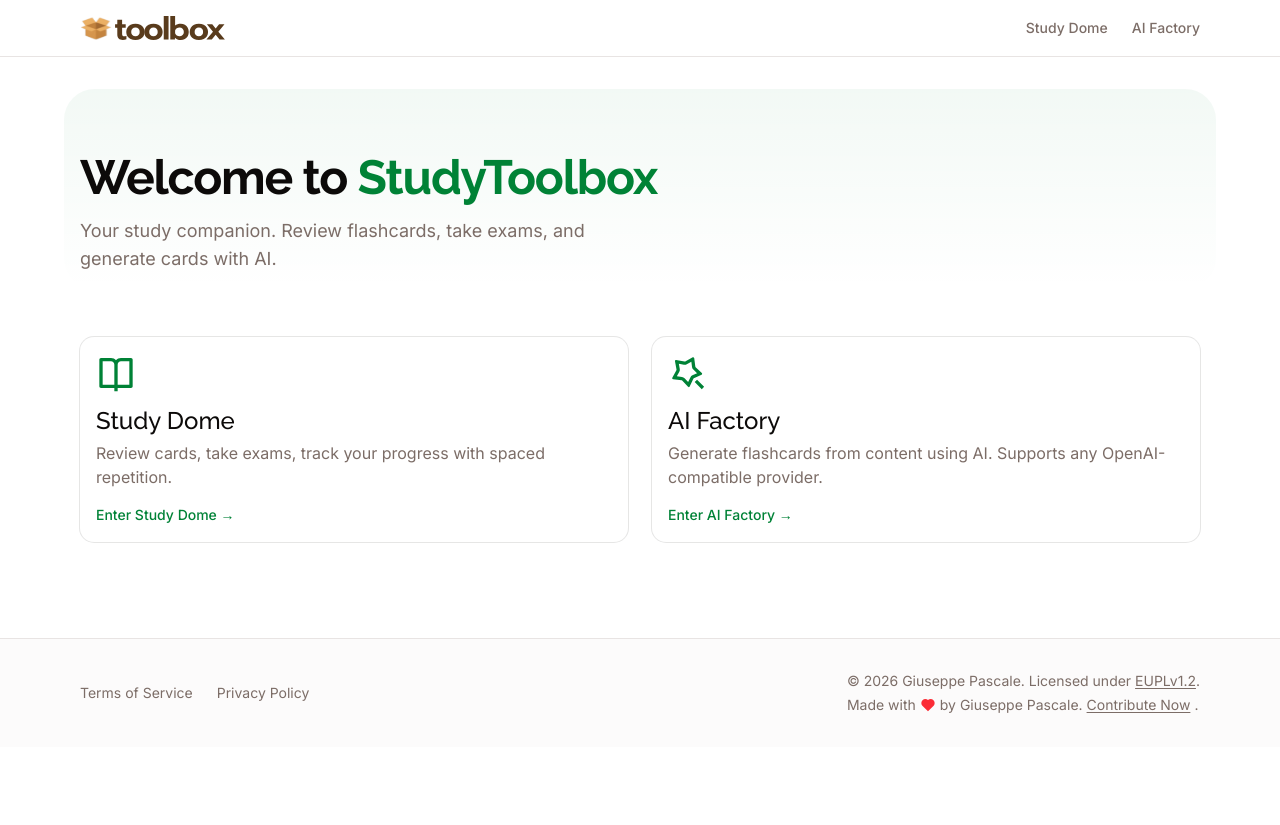
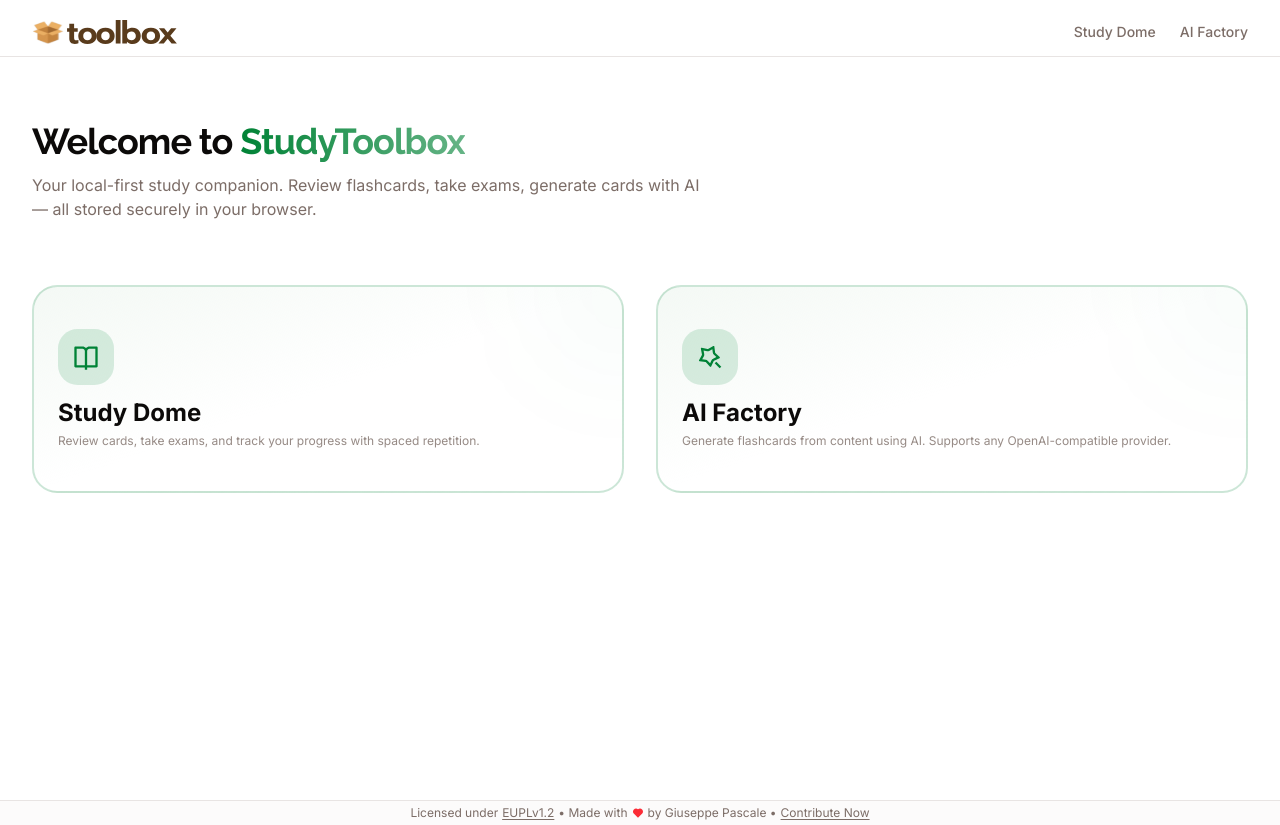
Before and after one commit to pasc4le-labs/toolbox.study, a Next.js app: page / in a window 1280 px wide. Before the commit the page ends 800 px from the top, so only its background shows below. Built offline with nearby package versions, Linux system fonts and the light colour scheme.

Commit message:
style: layout and homepage redesign

```diff
--- a/src/app/(main)/layout.tsx
+++ b/src/app/(main)/layout.tsx
@@ -7,10 +7,12 @@ export default function MainLayout({
   children: React.ReactNode;
 }) {
   return (
-    <div className="flex min-h-full flex-col">
-      <Navbar />
-      <main className="flex-1">{children}</main>
+    <>
+      <div className="min-h-screen max-h-screen h-screen overflow-y-auto">
+        <Navbar />
+        <main className="flex-1 flex flex-col overflow-y-auto">{children}</main>
+      </div>
       <Footer />
-    </div>
+    </>
   );
 }
--- a/src/app/(main)/page.tsx
+++ b/src/app/(main)/page.tsx
@@ -1,66 +1,74 @@
 import Link from "next/link";
 import { RiBookOpenLine, RiMagicLine } from "@remixicon/react";
 import { Boxed } from "@/components/boxed";
-import {
-  Card,
-  CardContent,
-  CardDescription,
-  CardHeader,
-  CardTitle,
-} from "@/components/ui/card";
 
 export default function Home() {
   return (
-    <Boxed className="py-24">
-      <div className="relative mb-16">
-        <div className="pointer-events-none absolute -inset-4 -top-16 rounded-3xl bg-gradient-to-b from-primary/5 to-transparent" />
-        <div className="relative">
-          <h1 className="font-heading text-4xl font-bold tracking-tight md:text-5xl">
+    <Boxed className="py-12 md:py-16">
+      {/* Hero section */}
+      <div className="relative mb-12 md:mb-16">
+        <div className="relative space-y-3">
+          <h1 className="font-heading text-3xl font-bold tracking-tight text-foreground md:text-4xl">
             Welcome to{" "}
-            <span className="text-primary">StudyToolbox</span>
+            <span className="bg-gradient-to-r from-primary to-primary/60 bg-clip-text text-transparent">
+              StudyToolbox
+            </span>
           </h1>
-          <p className="mt-4 max-w-lg text-lg text-muted-foreground">
-            Your study companion. Review flashcards, take exams, and generate
-            cards with AI.
+          <p className="max-w-2xl text-sm text-muted-foreground md:text-base">
+            Your local-first study companion. Review flashcards, take exams,
+            generate cards with AI — all stored securely in your browser.
           </p>
         </div>
       </div>
 
-      <div className="grid gap-6 md:grid-cols-2">
-        <Link href="/study-dome">
-          <Card className="group cursor-pointer transition-all hover:border-primary hover:shadow-lg">
-            <CardHeader>
-              <RiBookOpenLine className="mb-2 h-10 w-10 text-primary" />
-              <CardTitle className="text-2xl">Study Dome</CardTitle>
-              <CardDescription className="text-base">
-                Review cards, take exams, track your progress with spaced
-                repetition.
-              </CardDescription>
-            </CardHeader>
-            <CardContent>
-              <span className="text-sm font-medium text-primary group-hover:underline">
-                Enter Study Dome &rarr;
-              </span>
-            </CardContent>
-          </Card>
+      {/* Applet Portals */}
+      <div className="grid gap-8 md:grid-cols-2">
+        <Link href="/study-dome" className="group">
+          <div className="relative h-52 overflow-hidden rounded-2xl border-2 border-primary/20 bg-gradient-to-br from-primary/5 via-background to-background transition-all duration-300 hover:border-primary/50 hover:shadow-2xl hover:shadow-primary/20">
+            {/* Applet content area */}
+            <div className="flex h-full flex-col justify-center px-6 py-2">
+              {/* Icon and header */}
+              <div className="space-y-3">
+                <div className="inline-flex h-14 w-14 items-center justify-center rounded-xl bg-primary/15 transition-all duration-300 group-hover:scale-110 group-hover:bg-primary/25">
+                  <RiBookOpenLine className="h-7 w-7 text-primary" />
+                </div>
+                <div>
+                  <h2 className="text-2xl font-bold text-foreground">Study Dome</h2>
+                  <p className="mt-1 text-xs text-muted-foreground/80">
+                    Review cards, take exams, and track your progress with spaced
+                    repetition.
+                  </p>
+                </div>
+              </div>
+            </div>
+
+            {/* Ambient glow effect */}
+            <div className="pointer-events-none absolute -right-16 -top-16 h-32 w-32 rounded-full bg-primary/5 blur-3xl transition-all duration-300 group-hover:bg-primary/10" />
+          </div>
         </Link>
 
-        <Link href="/ai-factory">
-          <Card className="group cursor-pointer transition-all hover:border-primary hover:shadow-lg">
-            <CardHeader>
-              <RiMagicLine className="mb-2 h-10 w-10 text-primary" />
-              <CardTitle className="text-2xl">AI Factory</CardTitle>
-              <CardDescription className="text-base">
-                Generate flashcards from content using AI. Supports
-                any OpenAI-compatible provider.
-              </CardDescription>
-            </CardHeader>
-            <CardContent>
-              <span className="text-sm font-medium text-primary group-hover:underline">
-                Enter AI Factory &rarr;
-              </span>
-            </CardContent>
-          </Card>
+        <Link href="/ai-factory" className="group">
+          <div className="relative h-52 overflow-hidden rounded-2xl border-2 border-primary/20 bg-gradient-to-br from-primary/5 via-background to-background transition-all duration-300 hover:border-primary/50 hover:shadow-2xl hover:shadow-primary/20">
+            {/* Applet content area */}
+            <div className="flex h-full flex-col justify-center px-6 py-2">
+              {/* Icon and header */}
+              <div className="space-y-3">
+                <div className="inline-flex h-14 w-14 items-center justify-center rounded-xl bg-primary/15 transition-all duration-300 group-hover:scale-110 group-hover:bg-primary/25">
+                  <RiMagicLine className="h-7 w-7 text-primary" />
+                </div>
+                <div>
+                  <h2 className="text-2xl font-bold text-foreground">AI Factory</h2>
+                  <p className="mt-1 text-xs text-muted-foreground/80">
+                    Generate flashcards from content using AI. Supports any
+                    OpenAI-compatible provider.
+                  </p>
+                </div>
+              </div>
+            </div>
+
+            {/* Ambient glow effect */}
+            <div className="pointer-events-none absolute -right-16 -top-16 h-32 w-32 rounded-full bg-primary/5 blur-3xl transition-all duration-300 group-hover:bg-primary/10" />
+          </div>
         </Link>
       </div>
     </Boxed>
--- a/src/app/globals.css
+++ b/src/app/globals.css
@@ -131,3 +131,5 @@
     @apply font-sans;
   }
 }
+
+/* Safe area insets are applied via Tailwind arbitrary values in components */
--- a/src/app/layout.tsx
+++ b/src/app/layout.tsx
@@ -1,4 +1,4 @@
-import type { Metadata } from "next";
+import type { Metadata, Viewport } from "next";
 import { Inter, Raleway } from "next/font/google";
 import "./globals.css";
 import { cn } from "@/lib/utils";
@@ -13,6 +13,12 @@ export const metadata: Metadata = {
   description: "Your study companion",
 };
 
+export const viewport: Viewport = {
+  width: "device-width",
+  initialScale: 1,
+  viewportFit: "cover",
+};
+
 export default function RootLayout({
   children,
 }: Readonly<{
@@ -23,7 +29,7 @@ export default function RootLayout({
       lang="en"
       className={cn("h-full antialiased font-sans", inter.variable, ralewayHeading.variable)}
     >
-      <body className="min-h-full">
+      <body className="min-h-screen">
         {children}
         <Toaster richColors closeButton />
         <DbReset />
--- a/src/components/boxed.tsx
+++ b/src/components/boxed.tsx
@@ -12,7 +12,7 @@ export function Boxed({
   as: Component = "div",
 }: BoxedProps) {
   return (
-    <Component className={cn("mx-auto max-w-6xl px-4", className)}>
+    <Component className={cn("mx-auto w-full max-w-7xl px-4 md:px-8", className)}>
       {children}
     </Component>
   );
--- a/src/components/footer.tsx
+++ b/src/components/footer.tsx
@@ -4,26 +4,10 @@ import { Boxed } from "@/components/boxed";
 
 export function Footer() {
   return (
-    <footer className="border-t bg-muted/30">
-      <Boxed className="flex flex-col gap-4 py-8 md:flex-row md:items-center md:justify-between">
-        <div className="flex flex-wrap gap-x-6 gap-y-2 text-sm text-muted-foreground">
-          <Link
-            href="/tos"
-            className="transition-colors hover:text-foreground"
-          >
-            Terms of Service
-          </Link>
-          <Link
-            href="/privacy"
-            className="transition-colors hover:text-foreground"
-          >
-            Privacy Policy
-          </Link>
-        </div>
-
-        <div className="flex flex-col gap-1 text-sm text-muted-foreground">
-          <p>
-            &copy; {new Date().getFullYear()} Giuseppe Pascale. Licensed under{" "}
+    <footer className="border-t bg-muted/30 transition-colors">
+      <Boxed className="py-1 text-center text-xs text-muted-foreground [padding-left:calc(1rem+env(safe-area-inset-left))] [padding-right:calc(1rem+env(safe-area-inset-right))] [padding-bottom:calc(0.25rem+env(safe-area-inset-bottom))]">
+        <p className="inline-flex items-center gap-1 justify-center flex-wrap">
+          Licensed under{" "}
           <a
             href="https://joinup.ec.europa.eu/collection/eupl/eupl-text-eupl-12"
             target="_blank"
@@ -32,12 +16,9 @@ export function Footer() {
           >
             EUPLv1.2
           </a>
-            .
-          </p>
-          <p className="inline-flex items-center gap-1">
-            Made with{" "}
-            <RiHeartFill className="inline size-4 text-red-500" aria-hidden />{" "}
-            by Giuseppe Pascale.{" "}
+          {" • "}Made with{" "}
+          <RiHeartFill className="inline size-3 text-red-500" aria-hidden />{" "}
+          by Giuseppe Pascale{" • "}
           <a
             href="https://github.com/giuseppepascale/studytoolbox"
             target="_blank"
@@ -46,9 +27,7 @@ export function Footer() {
           >
             Contribute Now
           </a>
-            .
         </p>
-        </div>
       </Boxed>
     </footer>
   );
--- a/src/components/navbar.tsx
+++ b/src/components/navbar.tsx
@@ -3,8 +3,8 @@ import { Boxed } from "@/components/boxed";
 
 export function Navbar() {
   return (
-    <header className="sticky top-0 z-40 border-b bg-background/60 backdrop-blur-xl supports-[backdrop-filter]:bg-background/40">
-      <Boxed className="flex h-14 items-center justify-between">
+    <header className="sticky top-0 z-40 border-b bg-background/60 backdrop-blur-xl transition-colors supports-[backdrop-filter]:bg-background/40">
+      <Boxed className="flex h-14 items-center justify-between [padding-left:calc(1rem+env(safe-area-inset-left))] [padding-right:calc(1rem+env(safe-area-inset-right))] [padding-top:calc(0.5rem+env(safe-area-inset-top))]">
         <Link href="/" className="flex items-center">
           <img
             src="/logo.svg"
```
Also changed, not shown: 1 other file (tests, documents, lock files or other folders). Lines whose indentation alone changed are shown as unchanged.
